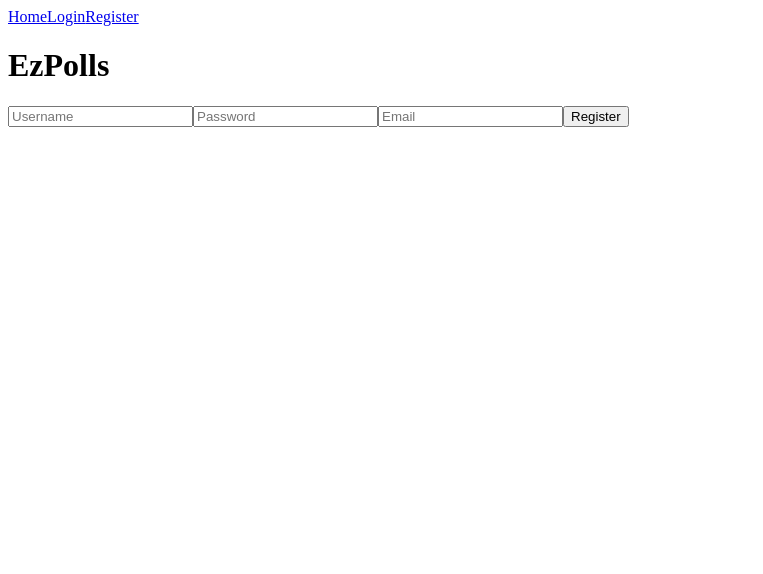
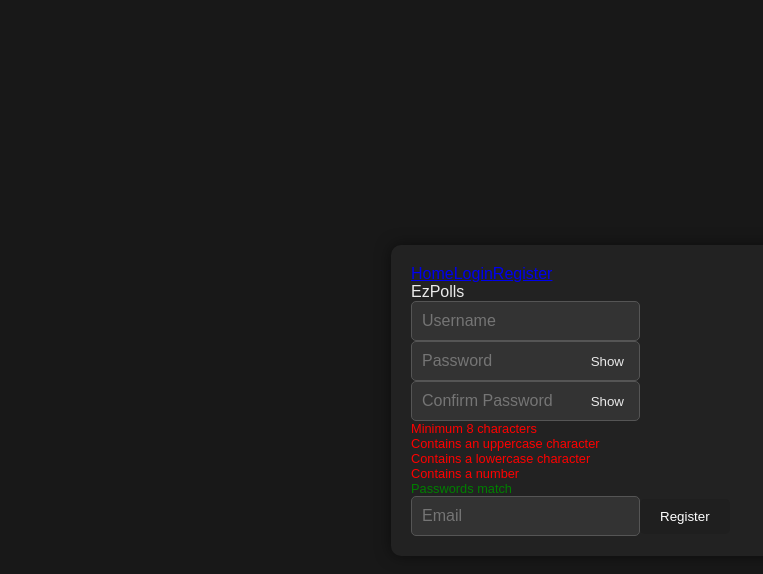
Before and after one commit to Le36/EzPolls, a React (Create React App) app in the folder frontend/: page /register in a window 1280 px wide. Shown: the top 574 px of the page, without its empty margins (0-763 px from the left). Built offline with nearby package versions, Linux system fonts and the light colour scheme.

Commit message:
initial styling

```diff
--- a/frontend/src/App.js
+++ b/frontend/src/App.js
@@ -12,6 +12,7 @@ import RegisterForm from './components/RegisterForm'
 import {NotificationProvider} from './contexts/NotificationContext'
 import Notification from './components/Notification'
 import UserProfile from './components/UserProfile'
+import styles from './App.module.css'
 
 const Providers = ({children}) => (
     <AuthProvider>
@@ -23,6 +24,7 @@ const Providers = ({children}) => (
 
 const App = () => {
     return (
+        <div className={styles.container}>
             <Providers>
                 <Router>
                     <div>
@@ -41,6 +43,7 @@ const App = () => {
                     </div>
                 </Router>
             </Providers>
+        </div>
     )
 }
 
--- /dev/null
+++ b/frontend/src/App.module.css
@@ -0,0 +1,38 @@
+html, body, div, span, applet, object, iframe, h1, h2, h3, h4, h5, h6, p, blockquote, pre,
+a, abbr, acronym, address, big, cite, code,
+del, dfn, em, img, ins, kbd, q, s, samp,
+small, strike, strong, sub, sup, tt, var,
+b, u, i, center,
+dl, dt, dd, ol, ul, li,
+fieldset, form, label, legend,
+table, caption, tbody, tfoot, thead, tr, th, td,
+article, aside, canvas, details, embed,
+figure, figcaption, footer, header, hgroup,
+menu, nav, output, ruby, section, summary,
+time, mark, audio, video {
+    margin: 0;
+    padding: 0;
+    border: 0;
+    font-size: 100%;
+    font: inherit;
+    vertical-align: baseline;
+}
+
+body {
+    background-color: #181818;
+    color: #eaeaea;
+    font-family: 'Arial', sans-serif;
+    height: 100vh;
+    display: flex;
+    align-items: center;
+    justify-content: center;
+}
+
+.container {
+    width: 80%;
+    max-width: 1200px;
+    padding: 20px;
+    background-color: #222;
+    border-radius: 10px;
+    box-shadow: 0 0 15px rgba(0, 0, 0, 0.5);
+}
--- /dev/null
+++ b/frontend/src/components/CustomInput.js
@@ -0,0 +1,23 @@
+import styles from './CustomInput.module.css'
+import {useState} from 'react'
+
+const CustomInput = ({type = 'text', ...rest}) => {
+    const [inputType, setInputType] = useState(type)
+
+    const toggleVisibility = () => {
+        setInputType(inputType === 'password' ? 'text' : 'password')
+    }
+
+    return (
+        <div className={styles.container}>
+            <input type={inputType} className={styles.inputField} {...rest} />
+            {type === 'password' && (
+                <button type="button" className={styles.toggleVisibility} onClick={toggleVisibility}>
+                    {inputType === 'password' ? 'Show' : 'Hide'}
+                </button>
+            )}
+        </div>
+    )
+}
+
+export default CustomInput
--- /dev/null
+++ b/frontend/src/components/CustomInput.module.css
@@ -0,0 +1,35 @@
+.container {
+    position: relative;
+    display: inline-block;
+}
+
+.inputField {
+    padding-right: 40px;
+    border: 1px solid #555;
+    border-radius: 5px;
+    padding: 10px;
+    font-size: 1em;
+    background-color: #333;
+    color: #eaeaea;
+    transition: border-color 0.3s;
+}
+
+.inputField:focus {
+    border-color: #777;
+    outline: none;
+}
+
+.toggleVisibility {
+    position: absolute;
+    right: 10px;
+    top: 50%;
+    transform: translateY(-50%);
+    cursor: pointer;
+    border: none;
+    background: transparent;
+    color: #eaeaea;
+}
+
+.toggleVisibility:hover {
+    color: #ccc;
+}
--- a/frontend/src/components/PasswordChangeForm.js
+++ b/frontend/src/components/PasswordChangeForm.js
@@ -3,12 +3,16 @@ import userService from '../services/userService'
 import {ErrorContext} from '../contexts/ErrorContext'
 import {NotificationContext} from '../contexts/NotificationContext'
 import {AuthContext} from '../contexts/AuthContext'
+import SubmitButton from './SubmitButton'
+import PasswordField from './PasswordField'
+import CustomInput from './CustomInput'
 
 const PasswordChangeForm = ({username}) => {
     const [passwordChange, setPasswordChange] = useState({oldPassword: '', newPassword: ''})
     const {setErrorMessage} = useContext(ErrorContext)
     const {setNotificationMessage} = useContext(NotificationContext)
     const {authHeader} = useContext(AuthContext)
+    const [isPasswordValid, setIsPasswordValid] = useState(false)
 
     const handlePasswordChange = async (e) => {
         e.preventDefault()
@@ -26,19 +30,19 @@ const PasswordChangeForm = ({username}) => {
 
     return (
         <form onSubmit={handlePasswordChange}>
-            <input
+            <CustomInput
                 type="password"
                 placeholder="Old password"
                 value={passwordChange.oldPassword}
                 onChange={(e) => setPasswordChange((prev) => ({...prev, oldPassword: e.target.value}))}
             />
-            <input
-                type="password"
-                placeholder="New password"
-                value={passwordChange.newPassword}
-                onChange={(e) => setPasswordChange((prev) => ({...prev, newPassword: e.target.value}))}
+            <PasswordField
+                setPassword={(newPassword) => setPasswordChange((prev) => ({...prev, newPassword}))}
+                onValidationChange={setIsPasswordValid}
             />
-            <button type="submit">Change Password</button>
+            <SubmitButton type="submit" disabled={!isPasswordValid}>
+                Change Password
+            </SubmitButton>
         </form>
     )
 }
--- /dev/null
+++ b/frontend/src/components/PasswordField.js
@@ -0,0 +1,70 @@
+import {useEffect, useState} from 'react'
+import styles from './PasswordField.module.css'
+import CustomInput from './CustomInput'
+
+const PasswordField = ({setPassword, onValidationChange}) => {
+    const [enteredPassword, setEnteredPassword] = useState('')
+    const [confirmPassword, setConfirmPassword] = useState('')
+
+    const hasUpperCase = /[A-Z]/.test(enteredPassword)
+    const hasLowerCase = /[a-z]/.test(enteredPassword)
+    const hasNumber = /[0-9]/.test(enteredPassword)
+    const isLengthValid = enteredPassword.length >= 8
+    const passwordsMatch = enteredPassword === confirmPassword
+
+    useEffect(() => {
+        const isValid = hasUpperCase && hasLowerCase && hasNumber && isLengthValid && passwordsMatch
+        onValidationChange(isValid)
+    }, [
+        enteredPassword,
+        confirmPassword,
+        hasUpperCase,
+        hasLowerCase,
+        hasNumber,
+        isLengthValid,
+        passwordsMatch,
+        onValidationChange,
+    ])
+
+    const handlePasswordChange = (e) => {
+        setEnteredPassword(e.target.value)
+        if (passwordsMatch) {
+            setPassword(e.target.value)
+        }
+    }
+
+    const handleConfirmPasswordChange = (e) => {
+        setConfirmPassword(e.target.value)
+        if (enteredPassword === e.target.value) {
+            setPassword(e.target.value)
+        }
+    }
+
+    return (
+        <div>
+            <CustomInput
+                type="password"
+                value={enteredPassword}
+                onChange={handlePasswordChange}
+                placeholder="Password"
+                required
+            />
+            <CustomInput
+                type="password"
+                value={confirmPassword}
+                onChange={handleConfirmPasswordChange}
+                placeholder="Confirm Password"
+                required
+            />
+            <div className={styles.tipBox}>
+                <div className={isLengthValid ? styles.valid : styles.invalid}>Minimum 8 characters</div>
+                <div className={hasUpperCase ? styles.valid : styles.invalid}>Contains an uppercase character</div>
+                <div className={hasLowerCase ? styles.valid : styles.invalid}>Contains a lowercase character</div>
+                <div className={hasNumber ? styles.valid : styles.invalid}>Contains a number</div>
+                <div className={passwordsMatch ? styles.valid : styles.invalid}>Passwords match</div>
+            </div>
+        </div>
+    )
+}
+
+export default PasswordField
--- /dev/null
+++ b/frontend/src/components/PasswordField.module.css
@@ -0,0 +1,11 @@
+.valid {
+    color: green;
+}
+
+.invalid {
+    color: red;
+}
+
+.tipBox {
+    font-size: 0.8em;
+}
--- a/frontend/src/components/RegisterForm.js
+++ b/frontend/src/components/RegisterForm.js
@@ -2,6 +2,9 @@ import React, {useContext, useState} from 'react'
 import {useNavigate} from 'react-router-dom'
 import userService from '../services/userService'
 import {ErrorContext} from '../contexts/ErrorContext'
+import PasswordField from './PasswordField'
+import SubmitButton from './SubmitButton'
+import CustomInput from './CustomInput'
 
 const RegisterForm = () => {
     const [username, setUsername] = useState('')
@@ -9,6 +12,7 @@ const RegisterForm = () => {
     const [email, setEmail] = useState('')
     const navigate = useNavigate()
     const {setErrorMessage} = useContext(ErrorContext)
+    const [isPasswordValid, setIsPasswordValid] = useState(false)
 
     const handleSubmit = async (e) => {
         e.preventDefault()
@@ -27,22 +31,18 @@ const RegisterForm = () => {
 
     return (
         <form onSubmit={handleSubmit}>
-            <input
+            <CustomInput
                 type="text"
                 value={username}
                 onChange={(e) => setUsername(e.target.value)}
                 placeholder="Username"
                 required
             />
-            <input
-                type="password"
-                value={password}
-                onChange={(e) => setPassword(e.target.value)}
-                placeholder="Password"
-                required
-            />
-            <input type="email" value={email} onChange={(e) => setEmail(e.target.value)} placeholder="Email" required />
-            <button type="submit">Register</button>
+            <PasswordField setPassword={setPassword} onValidationChange={setIsPasswordValid} />
+            <CustomInput type="email" value={email} onChange={(e) => setEmail(e.target.value)} placeholder="Email" required />
+            <SubmitButton type="submit" disabled={!isPasswordValid}>
+                Register
+            </SubmitButton>
         </form>
     )
 }
--- a/frontend/src/components/SubmitButton.js
+++ b/frontend/src/components/SubmitButton.js
@@ -1,6 +1,8 @@
+import styles from './SubmitButton.module.css'
+
 const SubmitButton = ({type, disabled, children}) => {
     return (
-        <button type={type} disabled={disabled}>
+        <button className={styles.button} type={type} disabled={disabled}>
             {children}
         </button>
     )
--- /dev/null
+++ b/frontend/src/components/SubmitButton.module.css
@@ -0,0 +1,18 @@
+.button {
+    background-color: #333;
+    color: #fff;
+    padding: 10px 20px;
+    border-radius: 5px;
+    border: none;
+    cursor: pointer;
+    transition: background-color 0.3s ease;
+}
+
+.button:hover {
+    background-color: #555;
+}
+
+.button:disabled {
+    background-color: #1f1f1f;
+    cursor: not-allowed;
+}
```
Lines whose indentation alone changed are shown as unchanged.
